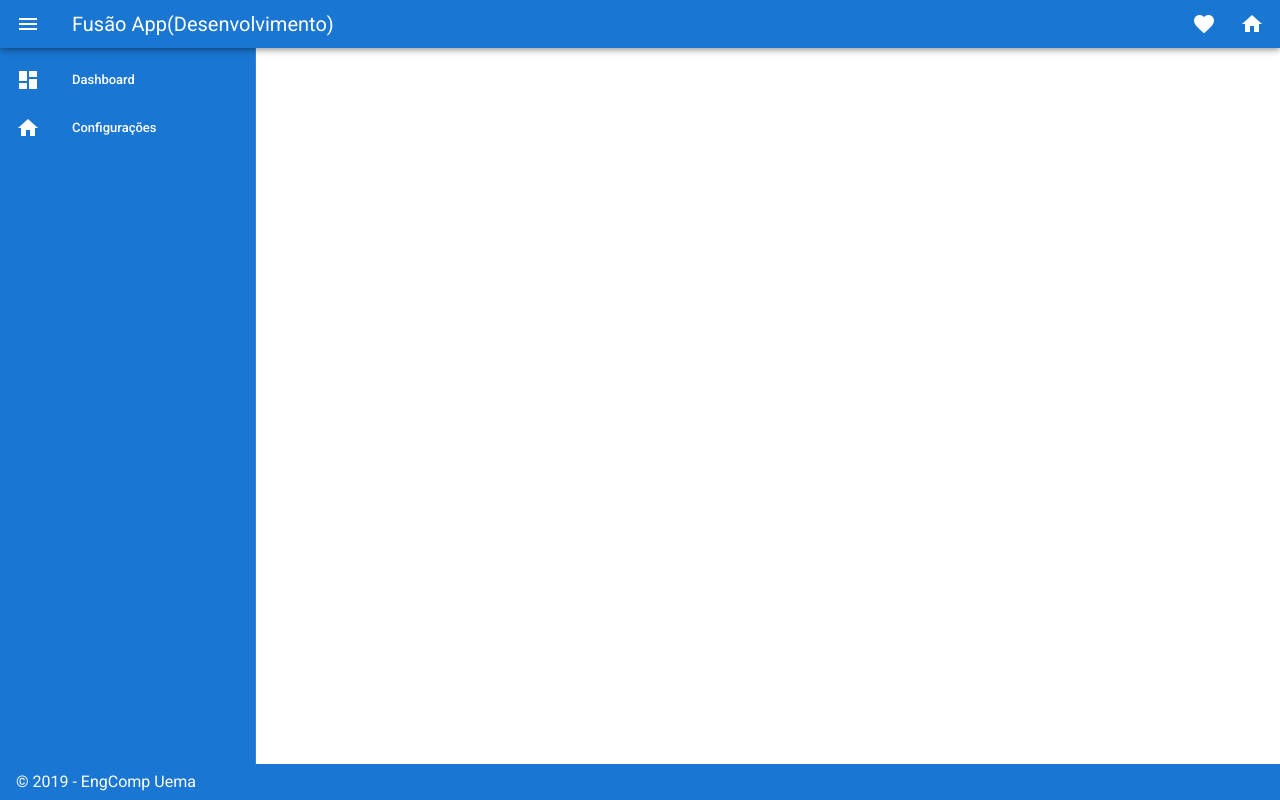
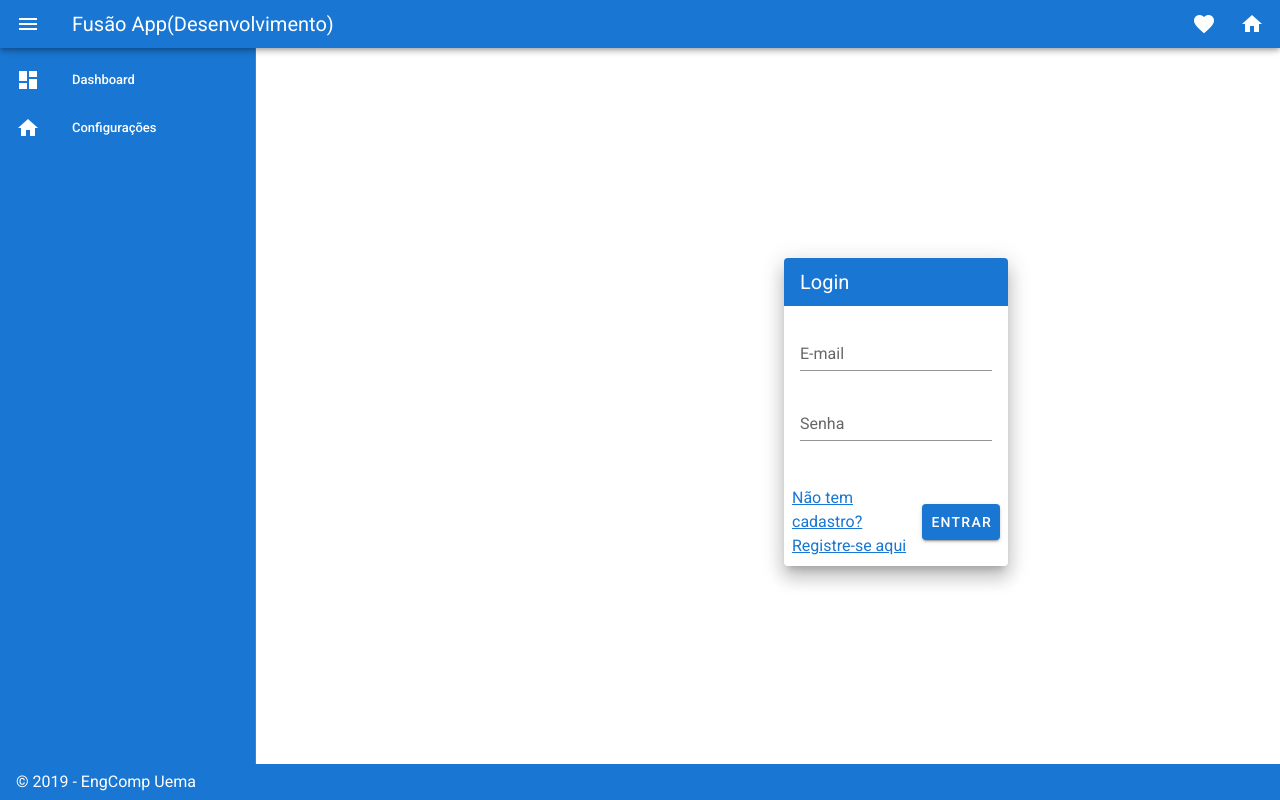
Before and after one commit to lincprog/fusao, a Vue app in the folder cliente/: page /auth in a window 1280 px wide. Built offline with nearby package versions, Linux system fonts and the light colour scheme.

Commit message:
feat(View): create Auth with Signin and Signup

```diff
--- a/cliente/src/config.js
+++ b/cliente/src/config.js
@@ -1 +1,2 @@
 export const baseApiUrl = process.env.VUE_APP_BASE_URL
+export const userkey = '__fusao_user'
--- a/cliente/src/router/index.js
+++ b/cliente/src/router/index.js
@@ -5,6 +5,10 @@ import Home from '../views/Home'
 Vue.use(VueRouter)
 
 const routes = [{
+  path: '*',
+  redirect: '/'
+},
+{
   path: '/',
   name: 'Home',
   component: Home
@@ -15,12 +19,9 @@ const routes = [{
   component: () => import('../views/Empresa')
 },
 {
-  path: '/login',
-  name: 'Login',
-  // route level code-splitting
-  // this generates a separate chunk (about.[hash].js) for this route
-  // which is lazy-loaded when the route is visited.
-  component: () => import('../views/Login.vue')
+  path: '/auth',
+  name: 'Auth',
+  component: () => import('../views/Auth')
 },
 {
   path: '/fusao',
--- /dev/null
+++ b/cliente/src/views/Auth.vue
@@ -0,0 +1,113 @@
+<template>
+    <v-content>
+      <v-container
+        class="fill-height"
+        fluid
+      >
+        <v-row
+          align="center"
+          justify="center"
+        >
+          <v-col
+            cols="12"
+            sm="8"
+            md="4"
+          >
+            <v-card class="elevation-12">
+              <v-toolbar
+                color="primary"
+                dark
+                flat
+                dense
+              >
+                <v-toolbar-title>{{ showSignup ? 'Cadastro' : 'Login'}}</v-toolbar-title>
+              </v-toolbar>
+              <v-card-text>
+                <v-form>
+                  <v-text-field
+                    v-if="showSignup"
+                    label="Nome"
+                    type="text"
+                    v-model="user.name"
+                  />
+                  <v-text-field
+                    label="E-mail"
+                    type="email"
+                    v-model="user.email"
+                  />
+                  <v-text-field
+                    label="Senha"
+                    type="password"
+                    v-model="user.password"
+                  />
+                  <v-text-field
+                    v-if="showSignup"
+                    label="Confirme a senha"
+                    type="password"
+                    v-model="user.confirmPassword"
+                  />
+                </v-form>
+              </v-card-text>
+              <v-card-actions>
+                <a href @click.prevent="showSignup = !showSignup">
+                <span v-if="showSignup">Já tem cadastro? Acesse o Login!</span>
+                <span v-else>Não tem cadastro? Registre-se aqui</span>
+              </a>
+                <v-spacer />
+                <v-btn
+                  v-if="showSignup"
+                  @click="signup"
+                  color="primary">Registrar</v-btn>
+                <v-btn
+                  v-else
+                  @click="signin"
+                  color="primary">Entrar</v-btn>
+              </v-card-actions>
+            </v-card>
+          </v-col>
+        </v-row>
+      </v-container>
+    </v-content>
+</template>
+
+<script>
+import { userkey, baseApiUrl } from '../config'
+import axios from 'axios'
+console.log(baseApiUrl)
+
+export default {
+  name: 'Auth',
+  props: {
+    source: String
+  },
+  data () {
+    return {
+      showSignup: false,
+      user: {},
+      emailRules: [
+        v => !!v || 'E-mail is required',
+        v => /.+@.+\..+/.test(v) || 'E-mail must be valid'
+      ]
+    }
+  },
+  methods: {
+    signin () {
+      axios.post(`${baseApiUrl}/login`, this.user)
+        .then(res => {
+          localStorage.setItem(userkey, JSON.stringify(res.data))
+          this.$router.push({ path: '/' })
+        })
+        .catch(e => console.log('erro', e))
+    },
+    signup () {
+      axios.post(`${baseApiUrl}/signup`, this.user)
+        .then(res => {
+          alert('Salvo com sucesso')
+          this.user = {}
+          this.showSignup = false
+        })
+        .catch(e => console.log('erro', e))
+    }
+  }
+}
+</script>
--- a/cliente/src/views/Login.vue
+++ /dev/null
@@ -1,88 +0,0 @@
-<template>
-    <v-content>
-      <v-container
-        class="fill-height"
-        fluid
-      >
-        <v-row
-          align="center"
-          justify="center"
-        >
-          <v-col
-            cols="12"
-            sm="8"
-            md="4"
-          >
-            <v-card class="elevation-12">
-              <v-toolbar
-                color="primary"
-                dark
-                flat
-              >
-                <v-toolbar-title>Login form</v-toolbar-title>
-                <v-spacer />
-                <v-tooltip bottom>
-                  <template v-slot:activator="{ on }">
-                    <v-btn
-                      :href="source"
-                      icon
-                      large
-                      target="_blank"
-                      v-on="on"
-                    >
-                      <v-icon>mdi-code-tags</v-icon>
-                    </v-btn>
-                  </template>
-                  <span>Source</span>
-                </v-tooltip>
-                <v-tooltip right>
-                  <template v-slot:activator="{ on }">
-                    <v-btn
-                      icon
-                      large
-                      href="https://codepen.io/johnjleider/pen/pMvGQO"
-                      target="_blank"
-                      v-on="on"
-                    >
-                      <v-icon>mdi-codepen</v-icon>
-                    </v-btn>
-                  </template>
-                  <span>Codepen</span>
-                </v-tooltip>
-              </v-toolbar>
-              <v-card-text>
-                <v-form>
-                  <v-text-field
-                    label="Login"
-                    name="login"
-                    prepend-icon="person"
-                    type="text"
-                  />
-
-                  <v-text-field
-                    id="password"
-                    label="Password"
-                    name="password"
-                    prepend-icon="lock"
-                    type="password"
-                  />
-                </v-form>
-              </v-card-text>
-              <v-card-actions>
-                <v-spacer />
-                <v-btn color="primary">Login</v-btn>
-              </v-card-actions>
-            </v-card>
-          </v-col>
-        </v-row>
-      </v-container>
-    </v-content>
-</template>
-
-<script>
-export default {
-  props: {
-    source: String
-  }
-}
-</script>
```
Also changed, not shown: 1 other file (tests, documents, lock files or other folders).
